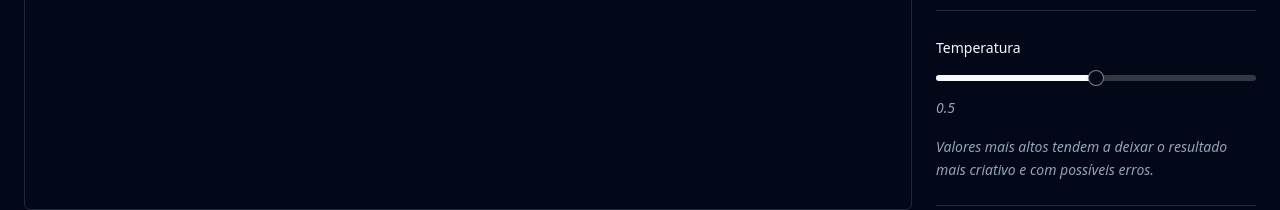
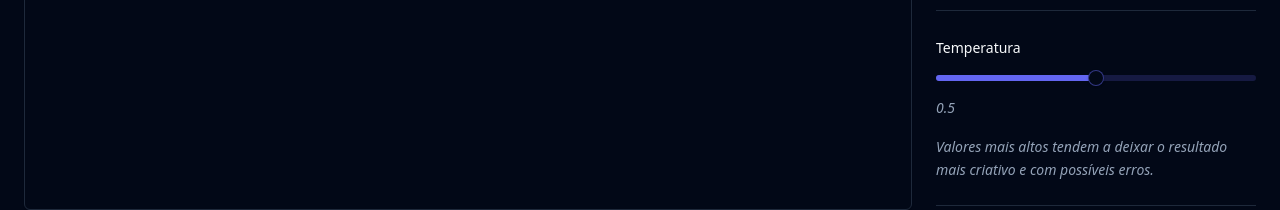
Before and after one commit to SilasRodrigues19/NLW-IA, a React (Vite) app: page / in a window 1280 px wide. Shown: the part 737-947 px from the top of the page. Built offline with nearby package versions, Linux system fonts and the light colour scheme; no server answers.

Commit message:
refactor: change slider default colors

```diff
--- a/src/components/ui/slider.tsx
+++ b/src/components/ui/slider.tsx
@@ -15,10 +15,10 @@ const Slider = React.forwardRef<
     )}
     {...props}
   >
-    <SliderPrimitive.Track className="relative h-1.5 w-full grow overflow-hidden rounded-full bg-primary/20">
-      <SliderPrimitive.Range className="absolute h-full bg-primary" />
+    <SliderPrimitive.Track className="relative h-1.5 w-full grow overflow-hidden rounded-full bg-indigo-500/20">
+      <SliderPrimitive.Range className="absolute h-full bg-indigo-500" />
     </SliderPrimitive.Track>
-    <SliderPrimitive.Thumb className="block h-4 w-4 rounded-full border border-primary/50 bg-background shadow transition-colors focus-visible:outline-none focus-visible:ring-1 focus-visible:ring-ring disabled:pointer-events-none disabled:opacity-50" />
+    <SliderPrimitive.Thumb className="block h-4 w-4 rounded-full border border-indigo-500/50 bg-background shadow transition-colors focus-visible:outline-none focus-visible:ring-1 focus-visible:ring-ring disabled:pointer-events-none disabled:opacity-50" />
   </SliderPrimitive.Root>
 ))
 Slider.displayName = SliderPrimitive.Root.displayName
```
